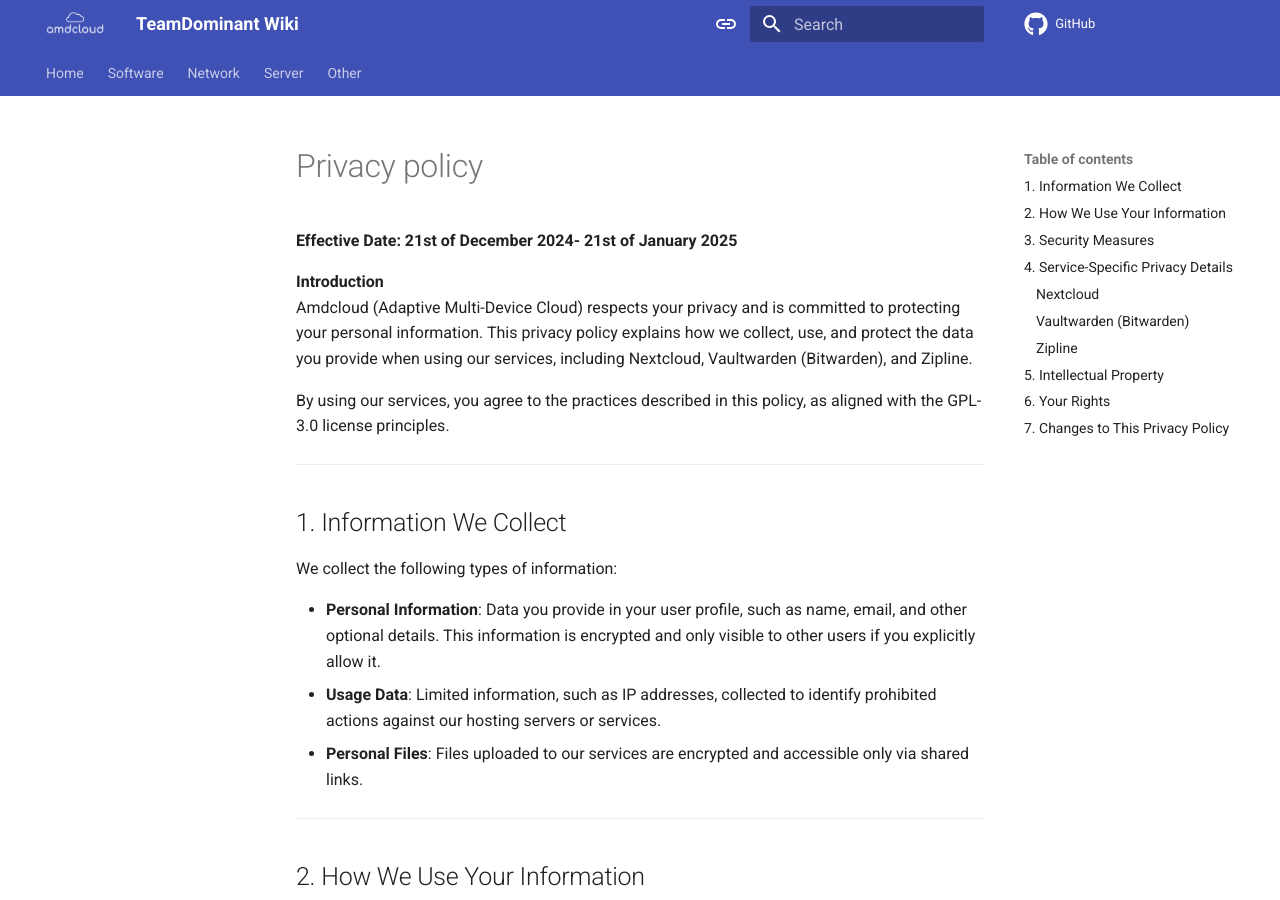
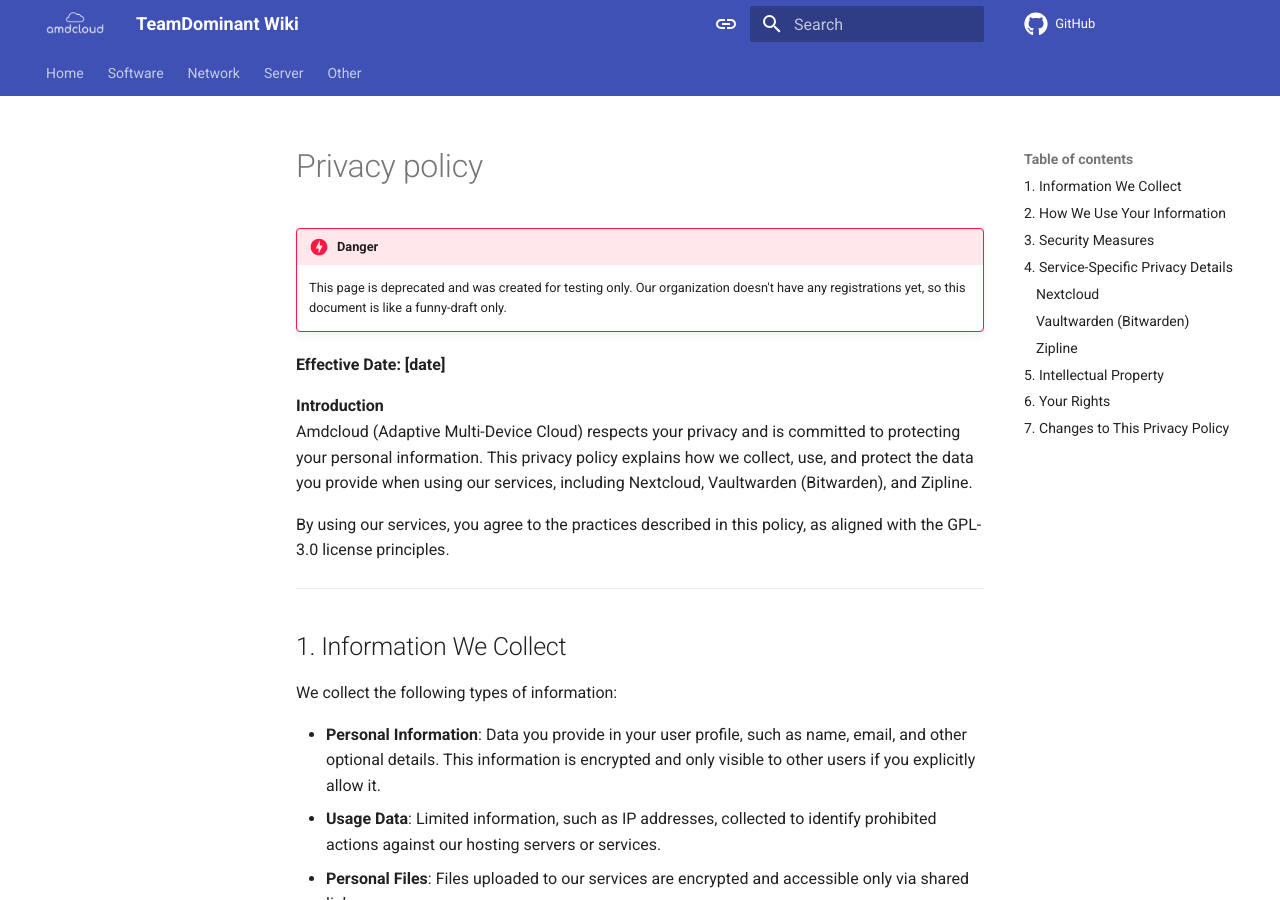
Before and after one commit to TeamDominant/Wiki-mkdocs, an MkDocs documentation site: the page built from docs/policy.md, in a window 1280 px wide and 900 px high. Built offline with MkDocs 1.6.1 and Material for MkDocs 9.7.7, drawn with Linux system fonts in a browser that asks for light colours; comment, search, counter and statistics services are not loaded.

Commit message:
added comments to legal notice and privacy policy drafts

```diff
--- a/docs/policy.md
+++ b/docs/policy.md
@@ -1,6 +1,7 @@
 # Privacy policy
-
-**Effective Date: 21st of December 2024- 21st of January 2025**
+!!! danger
+    This page is deprecated and was created for testing only. Our organization doesn't have any registrations yet, so this document is like a funny-draft only.
+**Effective Date: [date]**
 
 **Introduction**
 Amdcloud (Adaptive Multi-Device Cloud) respects your privacy and is committed to protecting your personal information. This privacy policy explains how we collect, use, and protect the data you provide when using our services, including Nextcloud, Vaultwarden (Bitwarden), and Zipline.
```
Also changed, not shown: docs/legal.md (+3 -1 lines).
